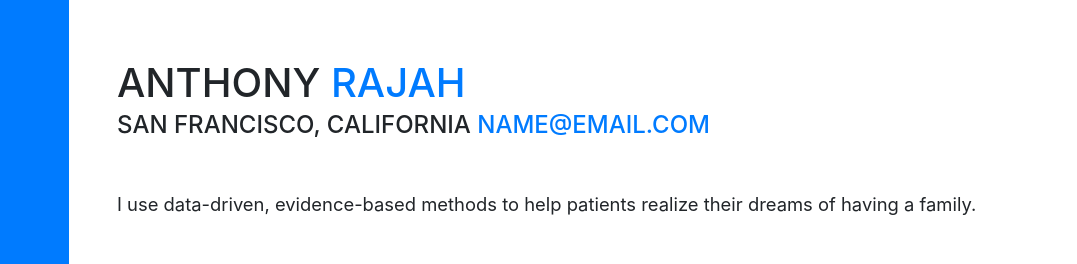
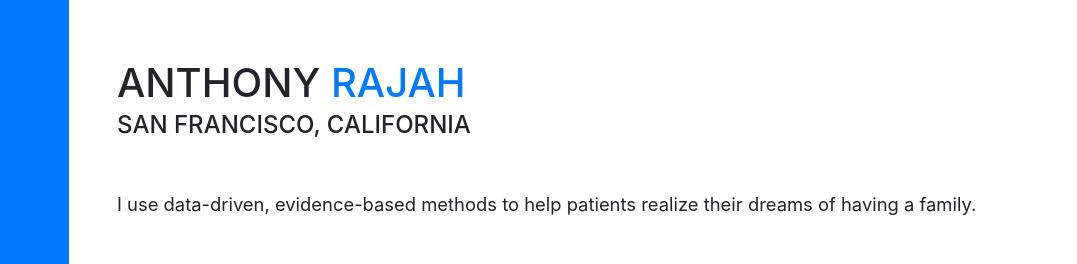
Before and after one commit to amrajah/amrajah.github.io, a website with bundled scripts: page index.html in a window 1280 px wide. Shown: the part 209-473 px from the top of the page, 203-1280 px from the left. Built offline with nearby package versions, Linux system fonts and the light colour scheme; files whose address does not match are found by name; a web font is replaced by a local one.

Commit message:
Removed email link

```diff
--- a/index.html
+++ b/index.html
@@ -67,7 +67,6 @@
             <span class="text-primary">Rajah</span>
           </h1>
           <div class="subheading mb-5">San Francisco, California
-            <a href="mailto:name@email.com">name@email.com</a>
           </div>
           <p class="lead mb-5">I use data-driven, evidence-based methods to help patients realize their dreams of having a family.</p>
           <div class="social-icons">
```
